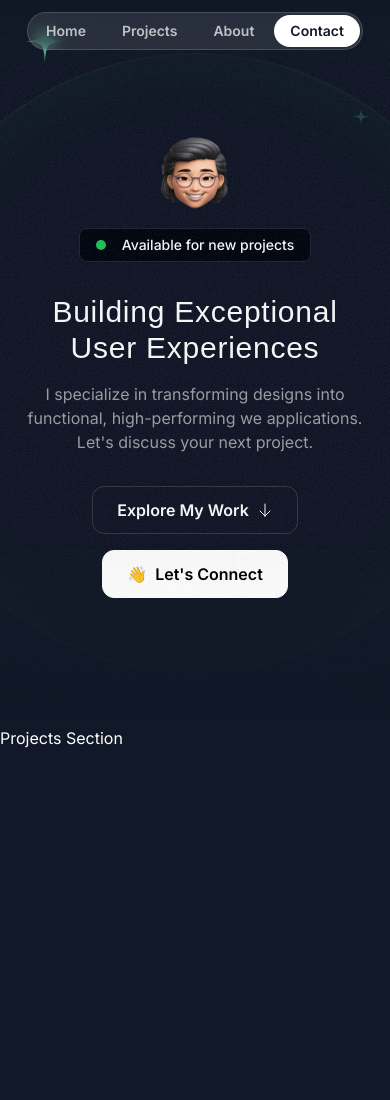
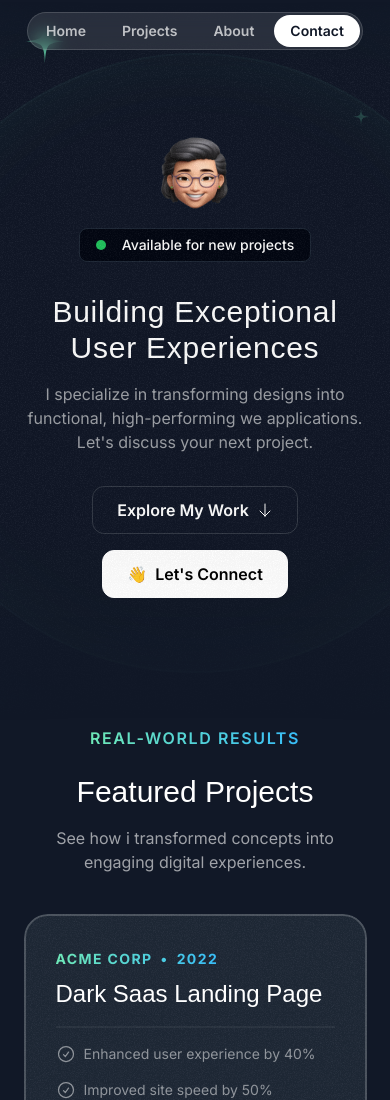
Before and after one commit to SainaFirooz/portfolio, a Next.js app: page / in a window 390 px wide. Shown: the top 1100 px of the page. Before the commit the page ends 973 px from the top, so only its background shows below. Built offline with nearby package versions, Linux system fonts and the light colour scheme; a web font is replaced by a local one.

Commit message:
done with the project section for now

```diff
--- a/src/sections/Projects.tsx
+++ b/src/sections/Projects.tsx
@@ -1,6 +1,10 @@
 import darkSaasLandingPage from "@/assets/images/dark-saas-landing-page.png";
 import lightSaasLandingPage from "@/assets/images/light-saas-landing-page.png";
 import aiStartupLandingPage from "@/assets/images/ai-startup-landing-page.png";
+import Image from "next/image";
+import CheckCircleIcon from "@/assets/icons/check-circle.svg";
+import ArrowUpRightIcon from "@/assets/icons/arrow-up-right.svg";
+import grainImage from "@/assets/images/grain.jpg";
 
 const portfolioProjects = [
   {
@@ -42,5 +46,68 @@
 ];
 
 export const ProjectsSection = () => {
-  return <div>Projects Section</div>;
+  return (
+    <section className="pb-16 lg:py-24">
+      <div className="container">
+        <div className="flex justify-center">
+          <p className="uppercase font-semibold tracking-widest bg-gradient-to-r from-emerald-300 to-sky-400  text-center bg-clip-text text-transparent">
+            Real-world Results
+          </p>
+        </div>
+        <h2 className="font-serif text-3xl md:text-5xl text-center mt-6">
+          Featured Projects
+        </h2>
+        <p className="text-center md:text-lg lg:text-xl text-white/60 mt-4 max-w-md mx-auto">
+          See how i transformed concepts into engaging digital experiences.
+        </p>
+        <div className="mt-10 md:mt-20 flex flex-col  gap-20">
+          {portfolioProjects.map((project) => (
+            <div
+              key={project.title}
+              className="bg-gray-800 rounded-3xl relative z-0 overflow-hidden after:z-10 after:content-[''] after:absolute after:inset-0 after:outline-2 after:outline after:-outline-offset-2 after:rounded-3xl after:outline-white/20 px-8 pt-8 md:pt-12 md:px-10 lg:pt-16 lg:px-20 after:pointer-events-none"
+            >
+              <div
+                className="absolute inset-0 -z-10 opacity-5"
+                style={{ backgroundImage: `url(${grainImage.src})` }}
+              ></div>
+              <div className="lg:grid lg:grid-cols-2 lg:gap-16">
+                <div className="lg:pb-16">
+                  <div className="bg-gradient-to-r from-emerald-300 to-sky-400 inline-flex gap-2 font-bold uppercase tracking-widest text-sm text-transparent bg-clip-text">
+                    <span>{project.company}</span>
+                    <span>&bull;</span>
+                    <span>{project.year}</span>
+                  </div>
+                  <h3 className="font-serif text-2xl mt-2 md:mt-5 md:text-4xl">
+                    {project.title}
+                  </h3>
+                  <hr className="border-t-2 border-white/5 mt-4 md:mt-5" />
+                  <ul className="flex flex-col gap-4 mt-4 md:mt-5">
+                    {project.results.map((result) => (
+                      <li className="flex gap-2 text-sm md:text-base text-white/50">
+                        <CheckCircleIcon className="size-5 md:size-6" />
+                        <span>{result.title}</span>
+                      </li>
+                    ))}
+                  </ul>
+                  <a href={project.link}>
+                    <button className="bg-white text-gray-950 h-12 w-full md:w-auto px-6 rounded-xl font-semibold inline-flex items-center justify-center gap-2 mt-8">
+                      <span>Visit Live Site</span>
+                      <ArrowUpRightIcon className="size-4" />
+                    </button>
+                  </a>
+                </div>
+                <div className="relative">
+                  <Image
+                    src={project.image}
+                    alt={project.title}
+                    className="mt-8 -mb-4 md:-mb-0 lg:mt-0 lg:absolute lg:h-full lg:w-auto lg:max-w-none"
+                  />
+                </div>
+              </div>
+            </div>
+          ))}
+        </div>
+      </div>
+    </section>
+  );
 };
```
